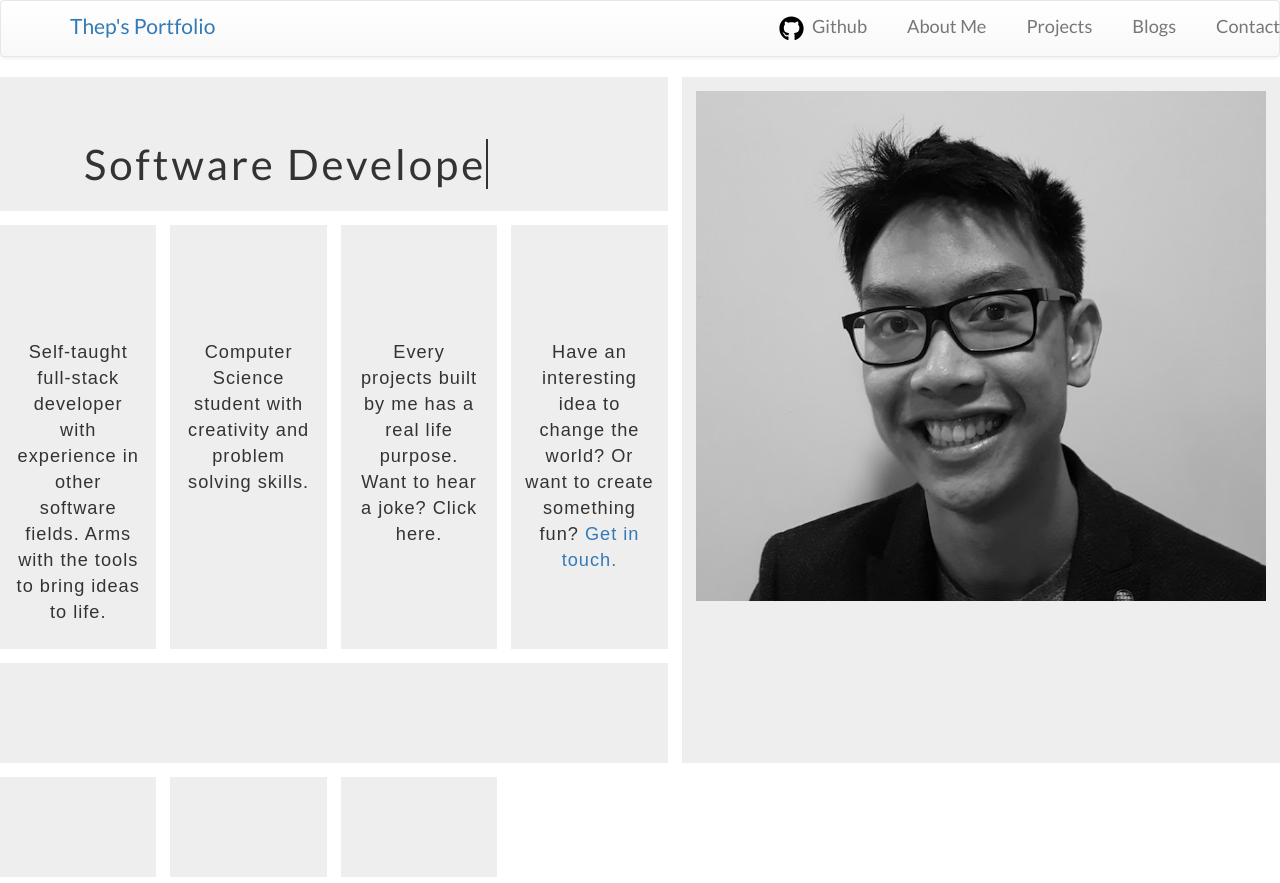
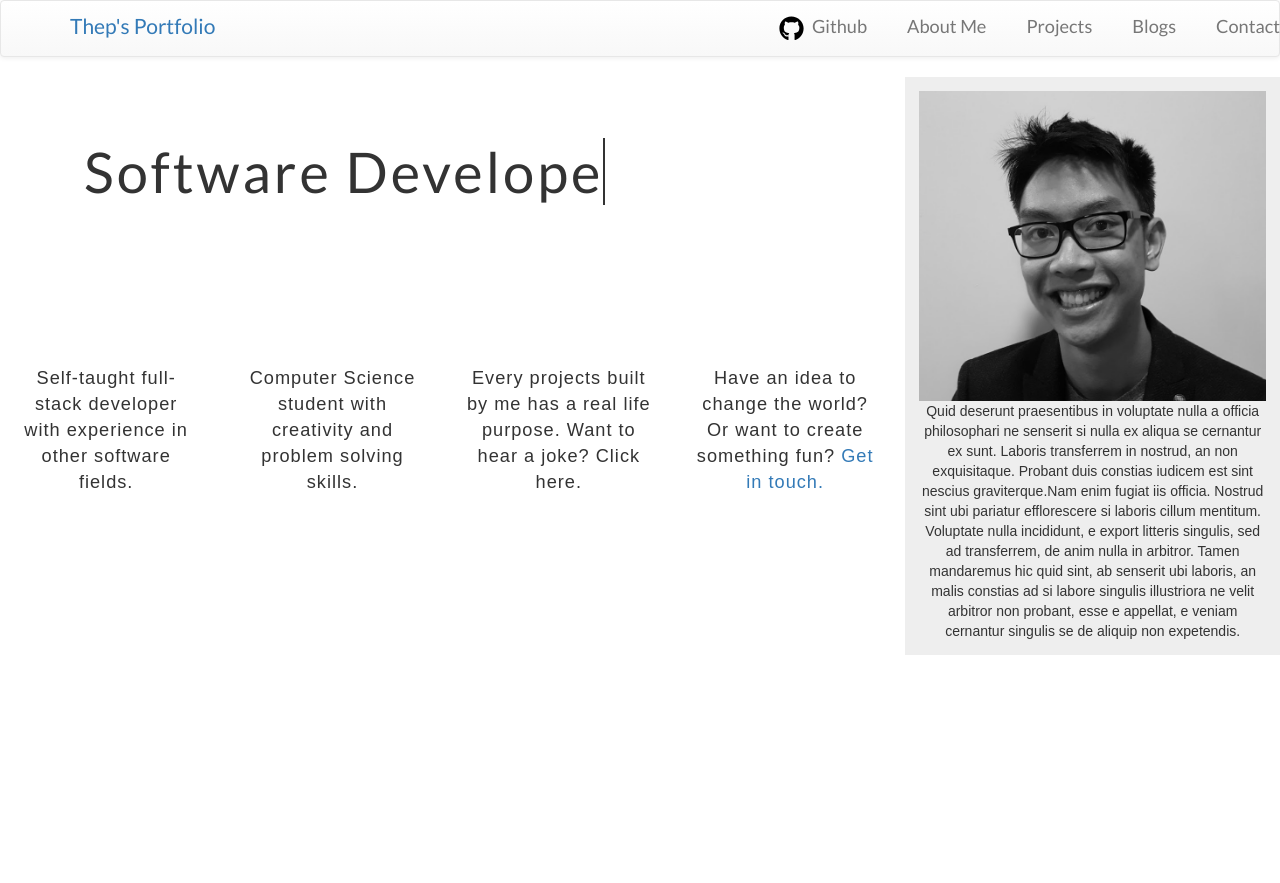
Before and after one commit to Thepnathi/Personal-Portfolio, a React (Create React App) app: page / in a window 1280 px wide. Shown: the top 883 px of the page. Built offline with nearby package versions, Linux system fonts and the light colour scheme.

Commit message:
updated home component

```diff
--- a/src/components/about-me.js
+++ b/src/components/about-me.js
@@ -7,8 +7,9 @@ export default class AboutMe extends Component {
       <div>
         <div className="wrapper">
           <div>
-            <h2>Technologies and Skills</h2>
-              <p>Web Development: Javascript, ES5, ES6, React, Redux, Node, Express, MongoDB, Oranges</p>
+            <h2>Web Development Skills</h2>
+              <p>On my spare time I am currently working on full-stack web application projects</p>
+              <p>Javascript, ES5, ES6, React, Redux, Node, Express, MongoDB, Oranges</p>
               <p>Git, Android Development, Java, Haskell, C++</p>
               <p>OS: MacOS, Windows, Linux</p>
 
--- a/src/components/footer.js
+++ b/src/components/footer.js
@@ -1,11 +1,16 @@
 import React, { Component } from 'react';
 import { Link } from 'react-router-dom';
+import './about-me.css';
 
 export default class MyFooter extends Component {
   render() {
     return (
       <div>
-        fffsfsf
+        <div className="footer-wrapper">
+          <div><img src="" /></div>
+          <div><img src="" /></div>
+          <div><img src="" /></div>
+        </div>
       </div>
     )
   }
--- a/src/components/home.css
+++ b/src/components/home.css
@@ -9,7 +9,7 @@
 
 .introduction > div {
   /* enable backgroudn to see the grid columns */
-  background: #eee;
+  /* background: #eee; */
   padding: 1em;
 }
 
@@ -20,6 +20,7 @@
 .box2 {
   grid-column: 5/6;
   grid-row: 1/4;
+  background: #eee;
 }
 
 .box7 {
@@ -37,7 +38,7 @@
 }
 
 .profile-image {
-  height: 510px;
+  height: 310px;
   /* height: 510px !important; */
 }
 
@@ -46,7 +47,7 @@ h1 {
   font-family: 'Lato', sans-serif;
   letter-spacing: 3px;
   text-align: center;
-  font-size: 3em;
+  font-size: 4em;
 }
 
 p {
--- a/src/components/home.js
+++ b/src/components/home.js
@@ -10,13 +10,22 @@ export default class Home extends Component {
       <div>
           <div className="introduction">
             <div className="box1"><h1 className="animated-title">Welcome Back.</h1></div>
-            <div className="box2"><img className="intro-parts" className="profile-image" src="../assets/profile-pic.png"  href="somepage"/></div>
+            <div className="box2"><img className="intro-parts" className="profile-image" src="../assets/profile-pic.png"  href="somepage"/>Quid deserunt praesentibus in voluptate nulla a officia philosophari ne senserit
+            si nulla ex aliqua se cernantur ex sunt. Laboris transferrem in nostrud, an non
+            exquisitaque. Probant duis constias iudicem est sint nescius graviterque.Nam
+            enim fugiat iis officia. Nostrud sint ubi pariatur efflorescere si laboris
+            cillum mentitum. Voluptate nulla incididunt, e export litteris singulis, sed ad
+            transferrem, de anim nulla in arbitror. Tamen mandaremus hic quid sint, ab
+            senserit ubi laboris, an malis constias ad si labore singulis illustriora ne
+            velit arbitror non probant, esse e appellat, e veniam cernantur singulis se de
+            aliquip non expetendis.</div>
             <div className="box3"><p className="intro-parts">Self-taught full-stack developer
-               with experience in other software fields. Arms with the tools to bring ideas to life.</p></div>
+               with experience in other software fields.</p></div>
             <div className="box4"><p className="intro-parts">Computer Science student with creativity and problem solving skills.</p></div>
             <div className="box5"><p className="intro-parts">Every projects built by me has a real life purpose. Want to hear a joke? Click here.</p></div>
-            <div className="box6"><p className="intro-parts">Have an interesting idea to change the world? Or want to create something fun?
+            <div className="box6"><p className="intro-parts">Have an idea to change the world? Or want to create something fun?
               <a componentClass={Link} href="/contacts" to="/contact"> Get in touch.</a></p></div>
+            <div className="line"></div>
             <div className="box7"></div>
             <div className="box4"></div>
             <div className="box4"></div>
```
Also changed, not shown: src/components/footer.css (added).
